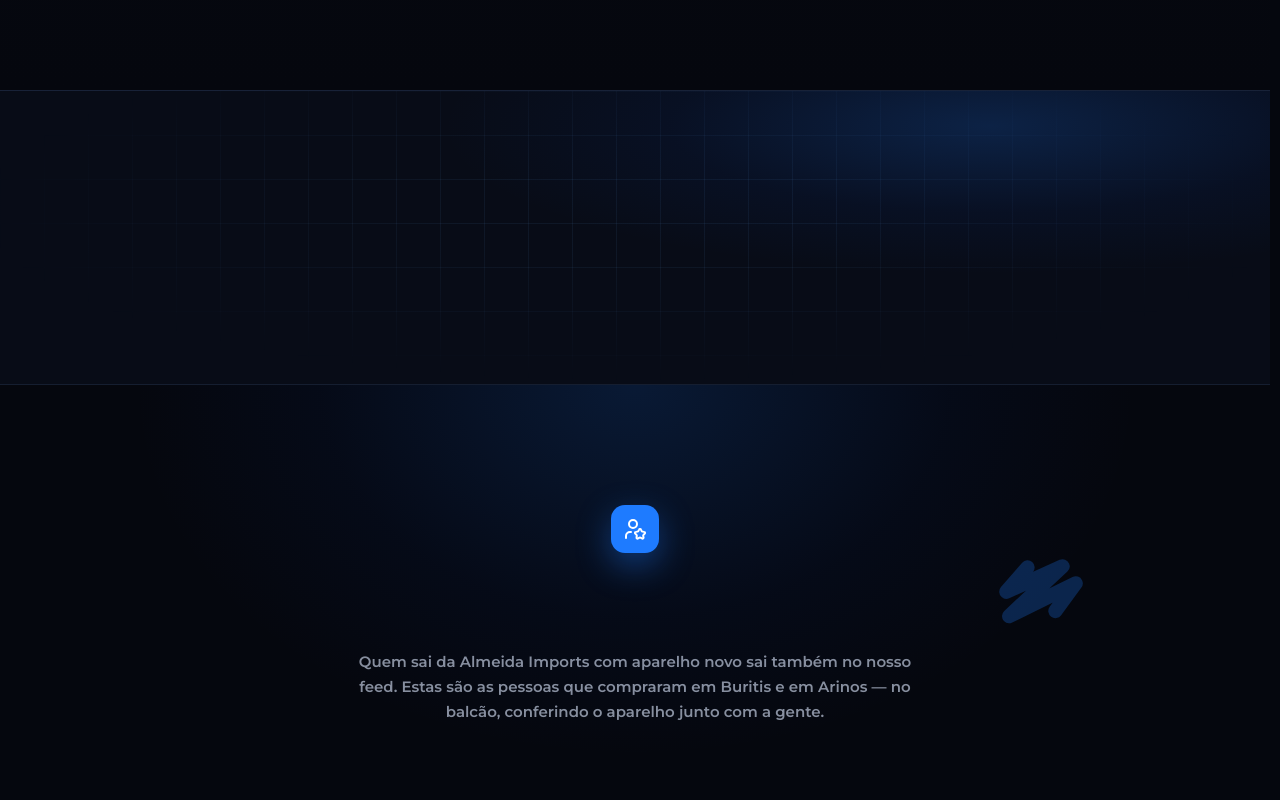
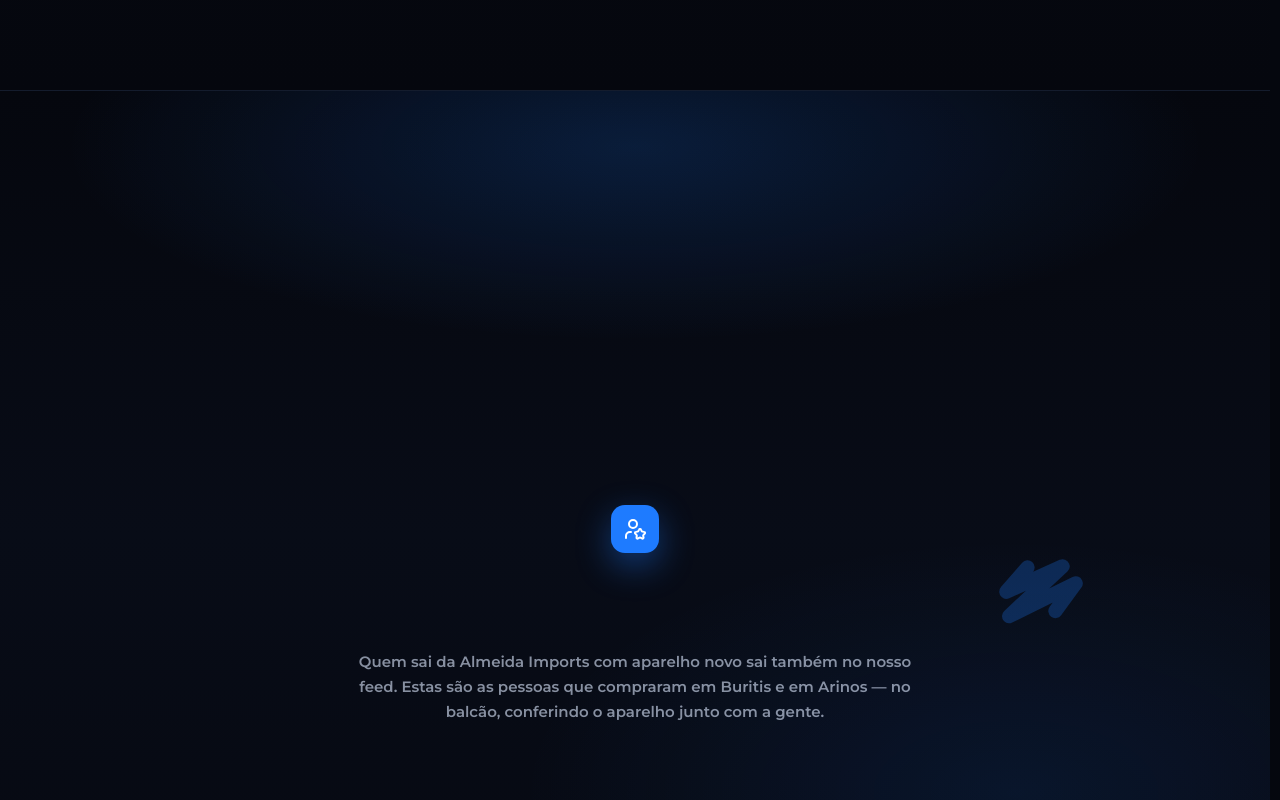
Before and after one commit to DEV-JOTAPE11/almeida-imports-site, a Next.js app: page / in a window 1280 px wide. Shown: the part 7060-7860 px from the top of the page. Built offline with nearby package versions, Linux system fonts and the light colour scheme; a web font is replaced by a local one.

Commit message:
feat: implement testimonials section and statistics grid with associated styling

```diff
--- a/src/app/globals.css
+++ b/src/app/globals.css
@@ -19,6 +19,7 @@
 @import "../styles/sections/featured-phones.css";
 @import "../styles/sections/catalog.css";
 @import "../styles/sections/iphone-reveal.css";
+@import "../styles/sections/page-outro.css";
 @import "../styles/sections/numbers.css";
 @import "../styles/sections/testimonials.css";
 @import "../styles/sections/footer.css";
--- a/src/app/page.tsx
+++ b/src/app/page.tsx
@@ -27,10 +27,12 @@ export default function HomePage() {
       <FeaturedPhones />
       <Catalog />
       <IphoneReveal />
-      <Numbers />
-      <Testimonials />
-
-      <SiteFooter />
+      {/* Números, depoimentos e rodapé dividem um fundo só — ver page-outro.css. */}
+      <div className="page-outro">
+        <Numbers />
+        <Testimonials />
+        <SiteFooter />
+      </div>
 
       {/* Animações que ligam a vitrine Showcase à seção da marca. */}
       <ShowcaseStageController />
--- a/src/components/sections/Testimonials.tsx
+++ b/src/components/sections/Testimonials.tsx
@@ -122,9 +122,6 @@ export function Testimonials() {
       </div>
 
       <div className="testimonials-marquee" ref={marqueeRef}>
-        <div className="testimonials-fade testimonials-fade--start" />
-        <div className="testimonials-fade testimonials-fade--end" />
-
         <Marquee duration="52s" gap="22px">
           {TESTIMONIALS.map((client) => (
             <figure className="testimonial-card" key={client.id}>
--- a/src/styles/sections/footer.css
+++ b/src/styles/sections/footer.css
@@ -6,8 +6,7 @@
   padding-bottom: 40px;
   padding-left: var(--section-edge);
   padding-right: var(--section-edge);
-  background: linear-gradient(180deg, var(--surface-alt) 0%, #03050b 100%);
-  border-top: 1px solid var(--hairline);
+  /* Sem fundo nem filete: quem pinta o trecho inteiro é `.page-outro`. */
 }
 
 .footer-top {
--- a/src/styles/sections/numbers.css
+++ b/src/styles/sections/numbers.css
@@ -12,43 +12,8 @@
   padding-bottom: 28px;
   padding-left: var(--section-edge);
   padding-right: var(--section-edge);
-  position: relative;
-  isolation: isolate;
+  /* Sem fundo nem filete: quem pinta o trecho inteiro é `.page-outro`. */
   overflow: hidden;
-  border-top: 1px solid var(--hairline);
-  background: var(--surface-alt);
-}
-
-/* Malha técnica ao fundo — o mesmo desenho de grade das artes da loja. */
-.section-numbers::before {
-  content: "";
-  position: absolute;
-  inset: 0;
-  background-image:
-    linear-gradient(rgba(108, 178, 255, 0.07) 1px, transparent 1px),
-    linear-gradient(90deg, rgba(108, 178, 255, 0.07) 1px, transparent 1px);
-  background-size: 44px 44px;
-  mask-image: radial-gradient(ellipse 70% 80% at 50% 40%, #000 20%, transparent 75%);
-  z-index: 0;
-  pointer-events: none;
-}
-/* Halo azul, a luz da fachada. */
-.section-numbers::after {
-  content: "";
-  position: absolute;
-  inset: 0;
-  background: radial-gradient(
-    ellipse 60% 70% at 78% 12%,
-    rgba(30, 123, 255, 0.2) 0%,
-    rgba(11, 71, 196, 0.07) 42%,
-    transparent 72%
-  );
-  z-index: 1;
-  pointer-events: none;
-}
-.section-numbers > * {
-  position: relative;
-  z-index: 2;
 }
 
 .numbers-eyebrow {
--- /dev/null
+++ b/src/styles/sections/page-outro.css
@@ -0,0 +1,56 @@
+/* ════════════════════════════════════════════════════════
+   DESFECHO DA PÁGINA — números + depoimentos + rodapé
+   As três últimas seções não têm fundo próprio: o fundo é UM só, pintado
+   aqui no bloco que envolve as três. É o que faz o trecho final ler como um
+   ambiente contínuo em vez de três faixas empilhadas — a luz atravessa as
+   fronteiras entre as seções porque, do ponto de vista da pintura, elas não
+   existem.
+   ════════════════════════════════════════════════════════ */
+.page-outro {
+  position: relative;
+  isolation: isolate;
+  /* A seção do iPhone termina em `--surface`: a descida começa daí, respira
+     um tom acima na altura dos números e fecha no quase-preto do rodapé. */
+  background: linear-gradient(
+    180deg,
+    var(--surface) 0%,
+    var(--surface-alt) 24%,
+    var(--surface) 62%,
+    #03050b 100%
+  );
+  border-top: 1px solid var(--hairline);
+}
+
+/* A luz da fachada, em três poças alternando de lado conforme a página desce.
+   As porcentagens são do BLOCO inteiro, não de cada seção: por isso a poça do
+   meio cai em cima da esteira de fotos e a de baixo lambe o topo do rodapé,
+   costurando um trecho no outro. */
+.page-outro::before {
+  content: "";
+  position: absolute;
+  inset: 0;
+  background:
+    radial-gradient(
+      ellipse 64% 15% at 50% 3%,
+      rgba(30, 123, 255, 0.18) 0%,
+      transparent 70%
+    ),
+    radial-gradient(
+      ellipse 54% 19% at 80% 38%,
+      rgba(30, 123, 255, 0.1) 0%,
+      transparent 72%
+    ),
+    radial-gradient(
+      ellipse 60% 18% at 20% 72%,
+      rgba(11, 71, 196, 0.12) 0%,
+      transparent 74%
+    );
+  z-index: 0;
+  pointer-events: none;
+}
+
+/* O conteúdo das três seções sobe para cima da luz. */
+.page-outro > * {
+  position: relative;
+  z-index: 1;
+}
--- a/src/styles/sections/testimonials.css
+++ b/src/styles/sections/testimonials.css
@@ -4,31 +4,11 @@
    que está sob o mouse, então o olho tem um alvo de cada vez.
    ════════════════════════════════════════════════════════ */
 .section-testimonials {
+  /* Sem fundo nem filete: quem pinta o trecho inteiro é `.page-outro`.
+     O `relative` fica porque o traço do canto se ancora nele. */
   position: relative;
-  isolation: isolate;
   overflow: hidden;
   padding: 120px 0 128px;
-  border-top: 1px solid var(--hairline);
-  background: var(--surface);
-}
-
-/* Halo azul no alto, o mesmo da fachada. */
-.section-testimonials::before {
-  content: "";
-  position: absolute;
-  inset: 0;
-  background: radial-gradient(
-    ellipse 55% 45% at 50% 0%,
-    rgba(30, 123, 255, 0.16) 0%,
-    rgba(11, 71, 196, 0.05) 45%,
-    transparent 72%
-  );
-  z-index: 0;
-  pointer-events: none;
-}
-.section-testimonials > * {
-  position: relative;
-  z-index: 1;
 }
 
 /* Traço largo saindo pelo canto inferior direito. */
@@ -100,27 +80,29 @@
 
 /* ── Esteira ── */
 .testimonials-marquee {
+  --edge-fade: clamp(56px, 11vw, 180px);
+
   position: relative;
   opacity: 0;
   transform: translateY(40px);
-}
-
-/* Os dois véus que dissolvem os cards nas bordas da tela. */
-.testimonials-fade {
-  position: absolute;
-  top: 0;
-  bottom: 0;
-  width: clamp(70px, 12vw, 190px);
-  z-index: 2;
-  pointer-events: none;
-}
-.testimonials-fade--start {
-  left: 0;
-  background: linear-gradient(90deg, var(--surface), transparent);
-}
-.testimonials-fade--end {
-  right: 0;
-  background: linear-gradient(270deg, var(--surface), transparent);
+  /* Os cards se dissolvem nas bordas por MÁSCARA, e não por dois retângulos
+     da cor do fundo: como o fundo do trecho é um degradê com poças de luz,
+     um retângulo chapado apareceria como uma barra mais escura. A máscara
+     apaga o próprio card, então o que estiver atrás continua passando. */
+  -webkit-mask-image: linear-gradient(
+    90deg,
+    transparent 0,
+    #000 var(--edge-fade),
+    #000 calc(100% - var(--edge-fade)),
+    transparent 100%
+  );
+  mask-image: linear-gradient(
+    90deg,
+    transparent 0,
+    #000 var(--edge-fade),
+    #000 calc(100% - var(--edge-fade)),
+    transparent 100%
+  );
 }
 
 /* ── Card de cliente ── */
```
